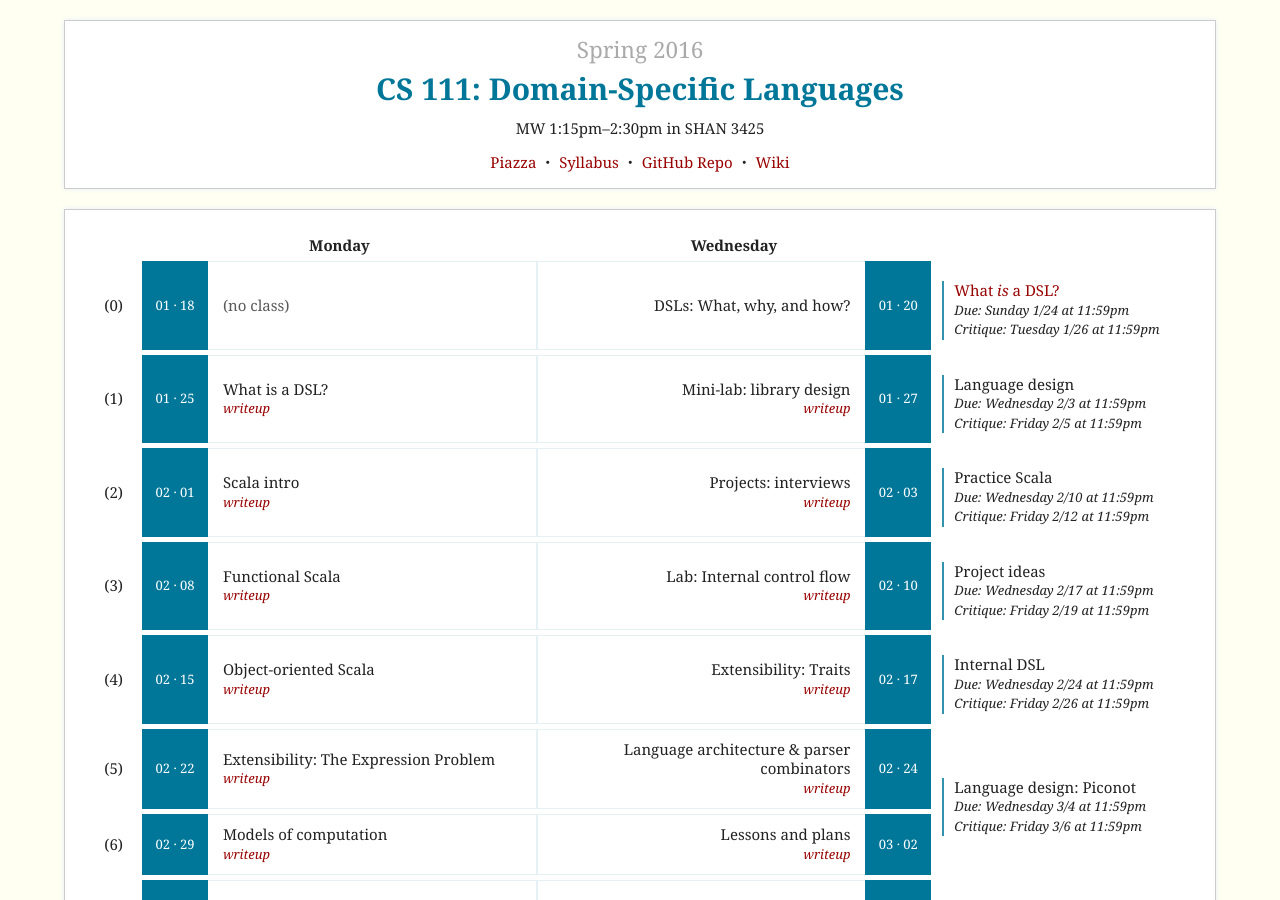
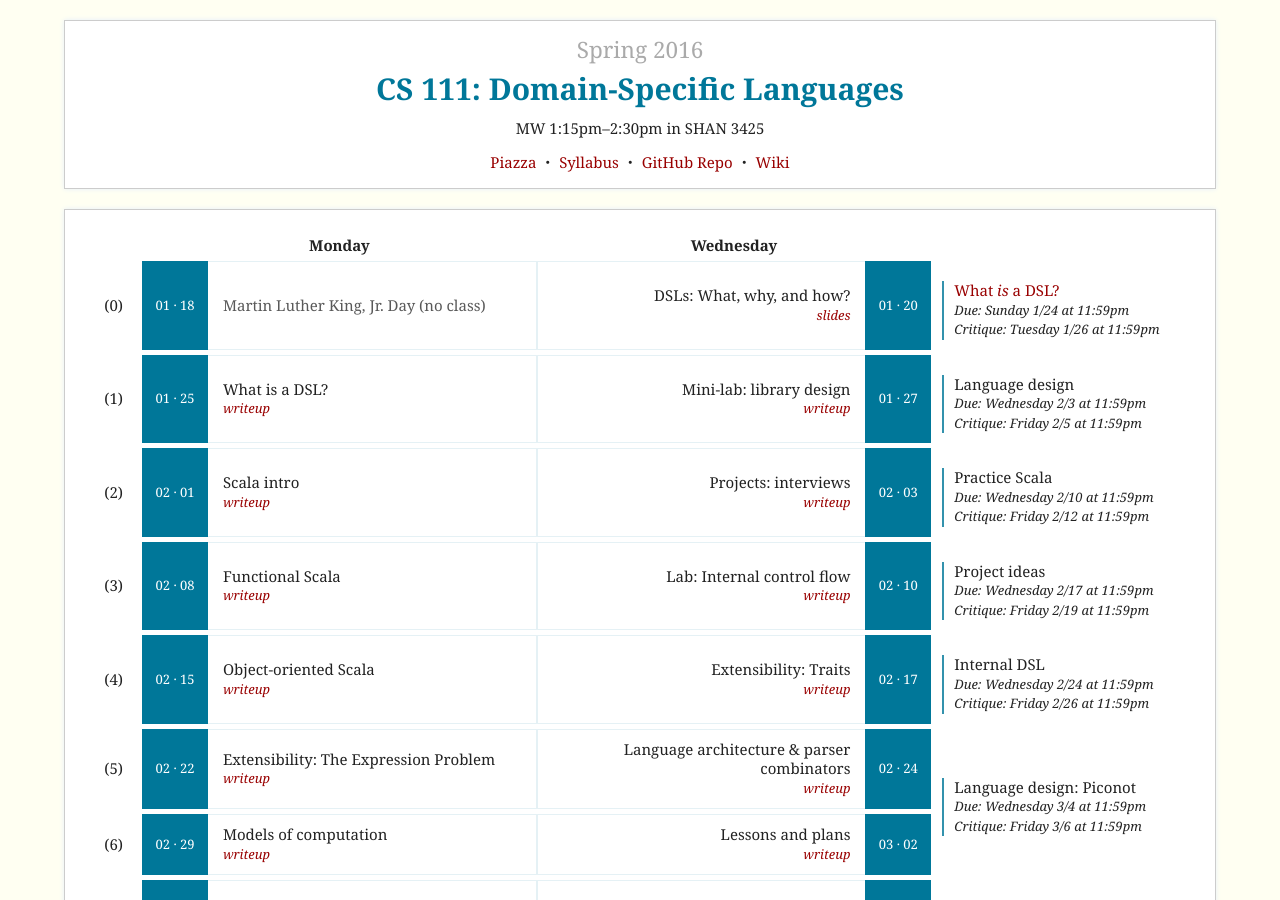
Before and after one commit to hmc-cs111-spring2016/hmc-cs111-spring2016.github.io, a Jekyll site: the page built from index.html, in a window 1280 px wide and 900 px high. Built offline with Jekyll 4.4.1, drawn with Linux system fonts in a browser that asks for light colours.

Commit message:
Adding slides.

```diff
--- a/_includes/schedule.html
+++ b/_includes/schedule.html
@@ -13,25 +13,14 @@
             <!-- Mon 01/18 -->
             <td class="date">01 &middot; 18</td>
             <td class="details day1">
-                <span class="dimmed">(no class)</span>
-                <ul class="todo">
-                    <li>
-                        <a href="slides/">slides</a>
-                    </li>
-                    <li>
-                        <a href="code/">code</a>
-                    </li>
-                </ul>
+                <span class="dimmed">Martin Luther King, Jr. Day (no class)</span>
             </td>
             <!-- Wed 01/20 -->
             <td class="details day2">
                 <span class="">DSLs: What, why, and how?</a></span>
-                <ul class="todo">
+                <ul class="">
                     <li>
-                        <a href="slides/">slides</a>
-                    </li>
-                    <li>
-                        <a href="code/">code</a>
+                        <a href="/slides/DSLs_Intro.pdf">slides</a>
                     </li>
                 </ul>
             </td>
```
Also changed, not shown: 1 other file.
